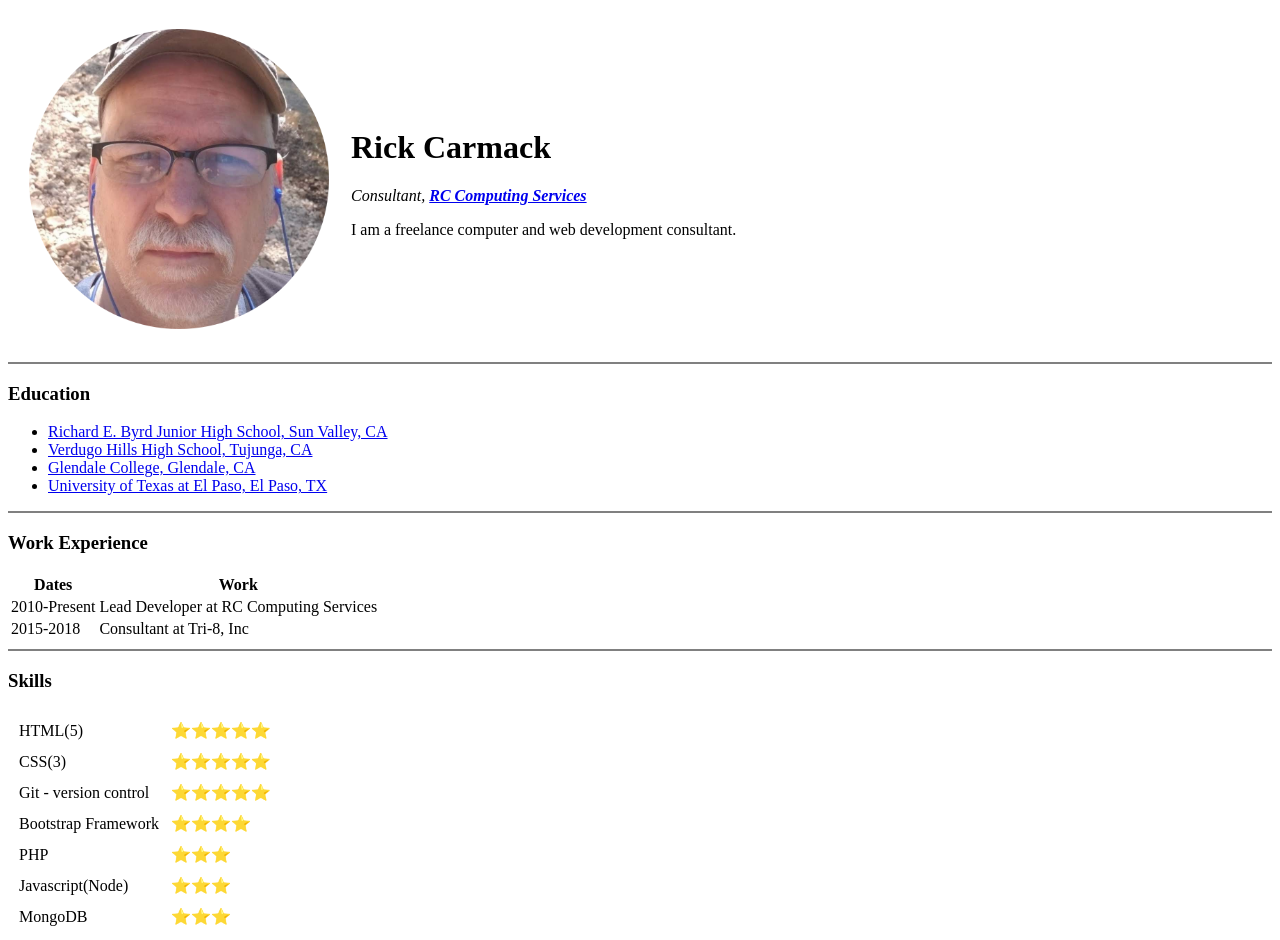
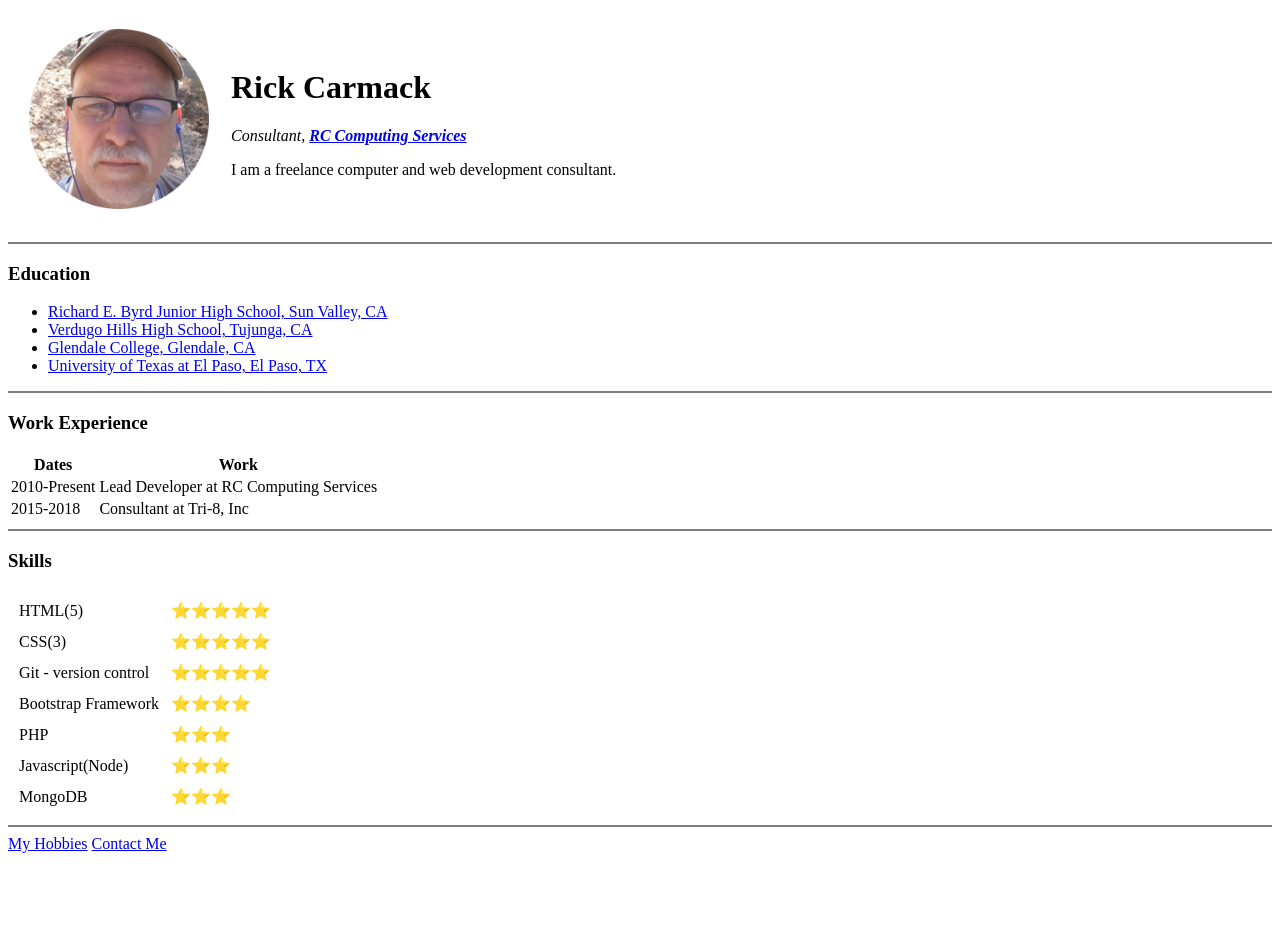
Before and after one commit to RickCarmack/cv, a plain HTML site: page index.html in a window 1280 px wide. Shown: the top 940 px of the page. After the commit the page ends 861 px from the top, so only its background shows below. Drawn offline with Linux system fonts and the light colour scheme.

Commit message:
Update index.html

```diff
--- a/index.html
+++ b/index.html
@@ -9,7 +9,7 @@
 <body>
   <table cellspacing="20">
     <tr>
-      <td><img src="images/rick.png" alt="rick profile pic" width="300px"></td>
+      <td><img src="images/rick.png" alt="rick profile pic" width="180px"></td>
       <td><h1>Rick Carmack</h1>
       <p>
         <em>Consultant, <strong><a href="https://rccomputing.net">RC Computing Services</a></strong><br /></em>
```
